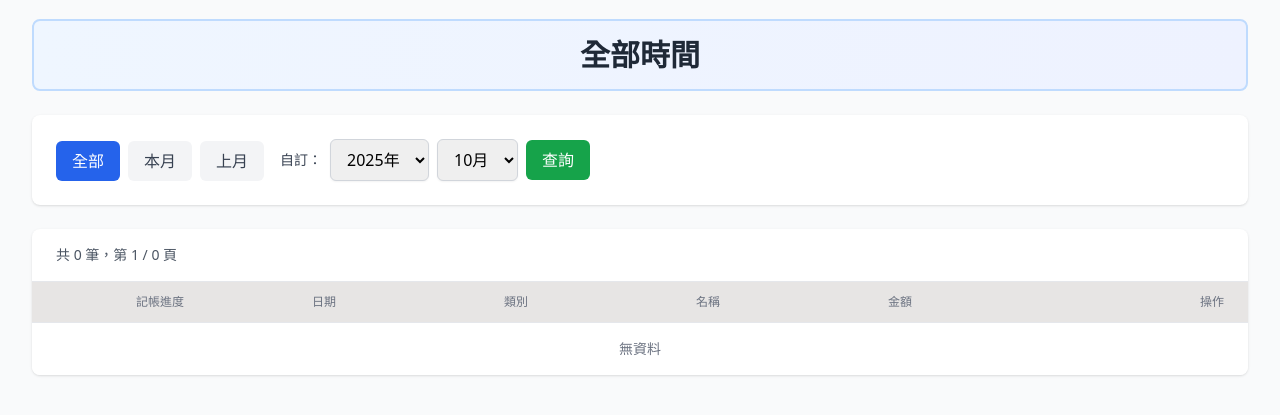
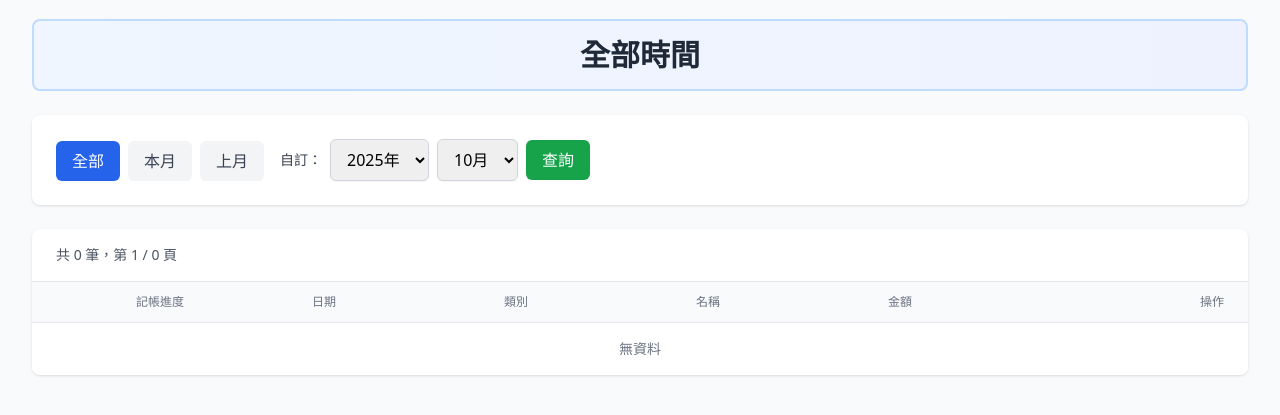
Before and after one commit to YC815/my_accounting, a Flask app: page /expenses/ in a window 1280 px wide. Shown: the part 230-645 px from the top of the page. Run offline with Flask 3, Linux system fonts and the light colour scheme; data comes from the database, SQL or seed files in the repository; data that the repository does not hold is empty; some libraries are stand-ins or nearby versions.

Commit message:
stone2002

```diff
--- a/app/templates/expenses.html
+++ b/app/templates/expenses.html
@@ -81,7 +81,7 @@
         </div>
 
         <table class="min-w-full divide-y divide-gray-200">
-            <thead class="bg-stone-200">
+            <thead class="bg-gray-50">
                 <tr>
                     <th class="px-6 py-3 text-center text-xs font-medium text-gray-500 uppercase">記帳進度</th>
                     <th class="px-6 py-3 text-left text-xs font-medium text-gray-500 uppercase">日期</th>
@@ -93,7 +93,7 @@
             </thead>
             <tbody class="bg-white divide-y divide-gray-200">
                 {% for expense in expenses %}
-                    <tr class="{% if expense.reviewed %}bg-gray-50{% endif %}">
+                    <tr class="{% if expense.reviewed %}bg-stone-200{% endif %}">
                         <td class="px-6 py-4 text-center">
                             <input type="checkbox"
                                    {% if expense.reviewed %}checked{% endif %}
```
